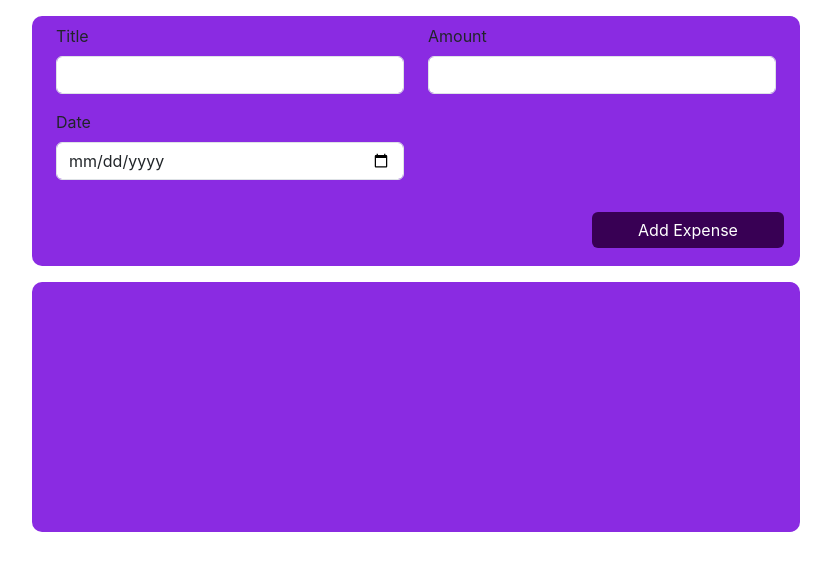
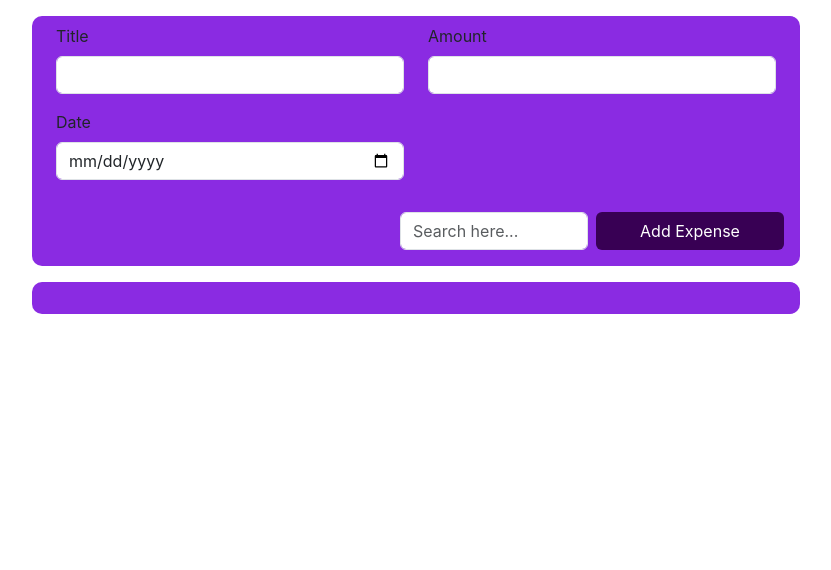
Before and after one commit to yuvrajdas/Sharpner, a React (Create React App) app in the folder React/creating_your_own_first_component/: page / in a window 1280 px wide. Shown: the top 570 px of the page, without its empty margins (224-1055 px from the left). Built offline with nearby package versions, Linux system fonts and the light colour scheme.

Commit message:
Adding a filter which doesnt work on the expense tracker

```diff
--- a/React/creating_your_own_first_component/src/ExpenseForm.jsx
+++ b/React/creating_your_own_first_component/src/ExpenseForm.jsx
@@ -4,6 +4,8 @@ import './ExpensForm.css';
 const ExpenseForm = () => {
     const [expenseDetails, setExpenseDetails] = useState({ title: "", amount: "", date: "" });
     const [expenseData, setExpenseData] = useState([]);
+    const [filteredData, setFilteredData] = useState([]);
+
     const handleInputChange = (e) => {
         const { name, value } = e.target;
         setExpenseDetails(prevState => ({
@@ -14,11 +16,18 @@ const ExpenseForm = () => {
 
     const handleSubmit = (e) => {
         e.preventDefault();
-        expenseData.push(expenseDetails);
-        setExpenseData(expenseData);
-        console.log(expenseData);
-        // Reset form fields after submission if needed
+        const newExpenseData = [...expenseData, expenseDetails];
+        setExpenseData(newExpenseData);
+        setFilteredData(newExpenseData);
         setExpenseDetails({ title: "", amount: "", date: "" });
+    };
+
+    const searchHandler = (e) => {
+        const searchTerm = e.target.value.toLowerCase();
+        const filteredExpenses = expenseData.filter((ele) =>
+            ele.title.toLowerCase().includes(searchTerm)
+        );
+        setFilteredData(filteredExpenses);
     };
 
     return (
@@ -39,28 +48,26 @@ const ExpenseForm = () => {
                             <input type="date" className="form-control" name="date" value={expenseDetails.date} onChange={handleInputChange} />
                         </div>
                     </div>
-                    <button type="submit" className="btn btn-primary w-25 float-end me-3">Add Expense</button>
+                    <div className='d-flex justify-content-end w-100 pe-3 gap-2'>
+                        <input type="text" className="form-control w-25" placeholder='Search here...' onKeyUp={searchHandler} />
+                        <button type="submit" className="btn btn-primary w-25">Add Expense</button>
+                    </div>
                 </form>
             </div>
 
-            <div className='form-wrapper mt-3'>
+            <div className='form-wrapper mt-3 h-auto'>
                 <div className="row m-auto p-3">
                     {
-                        expenseData?.map((ele) => {
-                            return (
-
-                                    <div className="content mb-3">
+                        filteredData.map((ele, idx) => (
+                            <div className="content mb-3" key={idx}>
                                 <div className='content__data'>
                                     <span>{ele.date}</span>
                                     <span>{ele.title}</span>
                                 </div>
                                 <div>{ele.amount}</div>
                             </div>
-
-                            )
-                        })
+                        ))
                     }
-
                 </div>
             </div>
         </>
```
Lines whose indentation alone changed are shown as unchanged.
